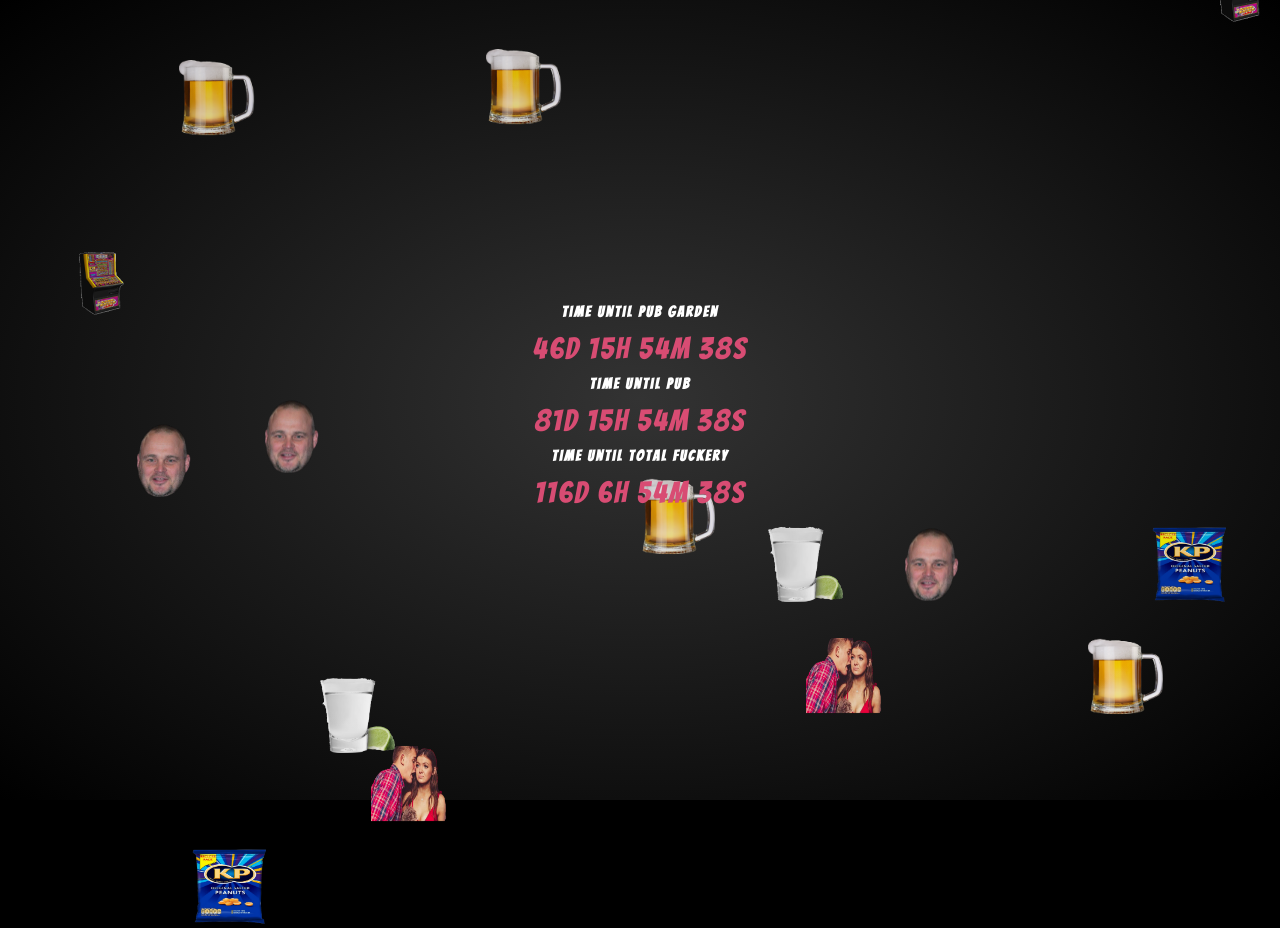
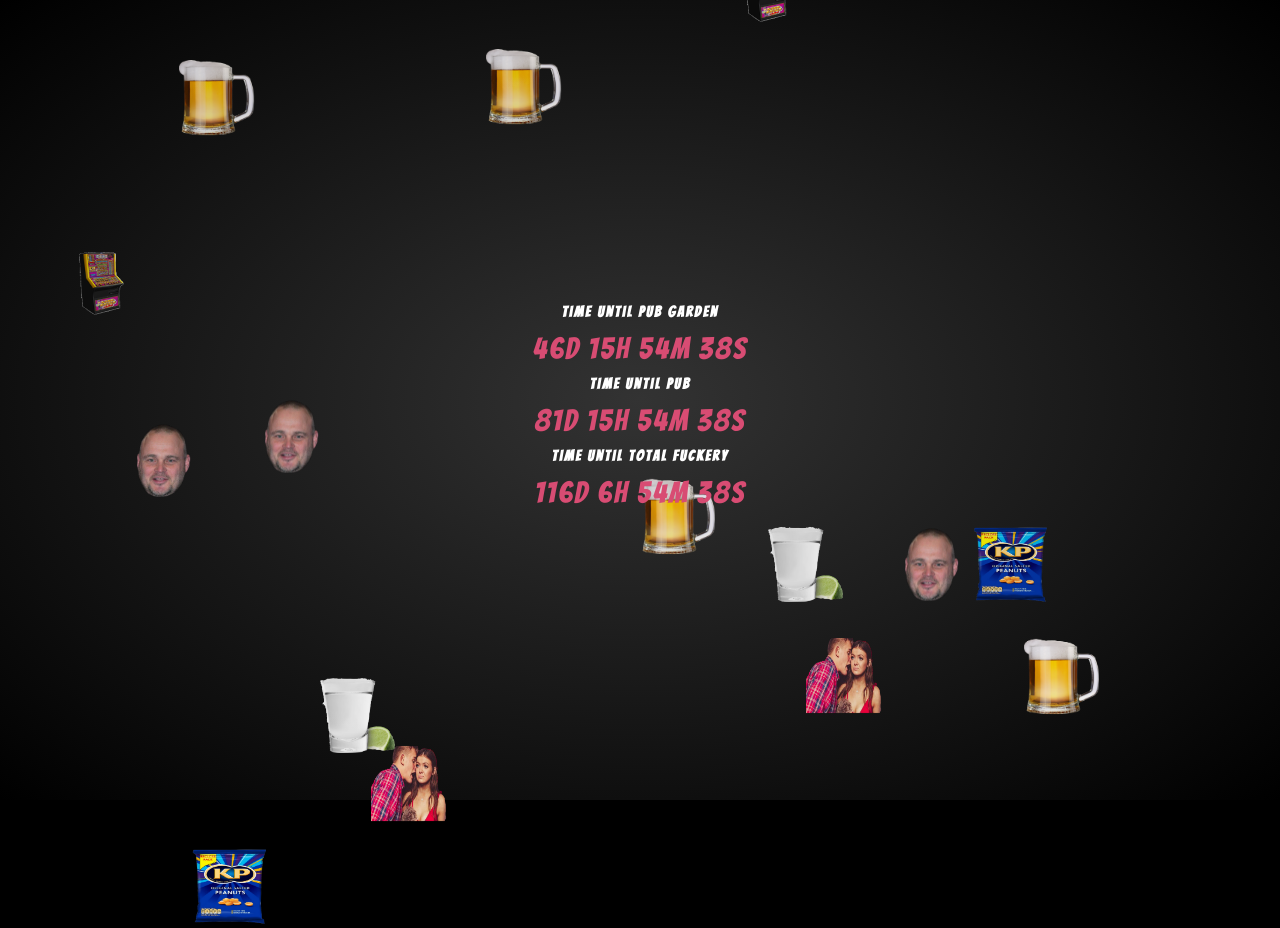
Before and after one commit to jackbittiner/pub-countdown, a React (Create React App) app: page / in a window 1280 px wide. Built offline with nearby package versions, Linux system fonts and the light colour scheme.

Commit message:
images not too close to edge

```diff
--- a/src/App.css
+++ b/src/App.css
@@ -44,7 +44,7 @@ section {
   animation-delay: -5s;
 }
 .leaf div:nth-child(5) {
-  left: 85%;
+  left: 80%;
   animation: fall 14s linear infinite;
   animation-delay: -5s;
 }
@@ -54,7 +54,7 @@ section {
   animation-delay: -10s;
 }
 .leaf div:nth-child(7) {
-  left: 90%;
+  left: 76%;
   animation: fall 15s linear infinite;
   animation-delay: -4s;
 }
@@ -78,7 +78,7 @@ section {
 }
 
 .leaf div:nth-child(11) {
-  left: 94%;
+  left: 57%;
   animation: fall 14s linear infinite;
   animation-delay: -9s;
 }
```
